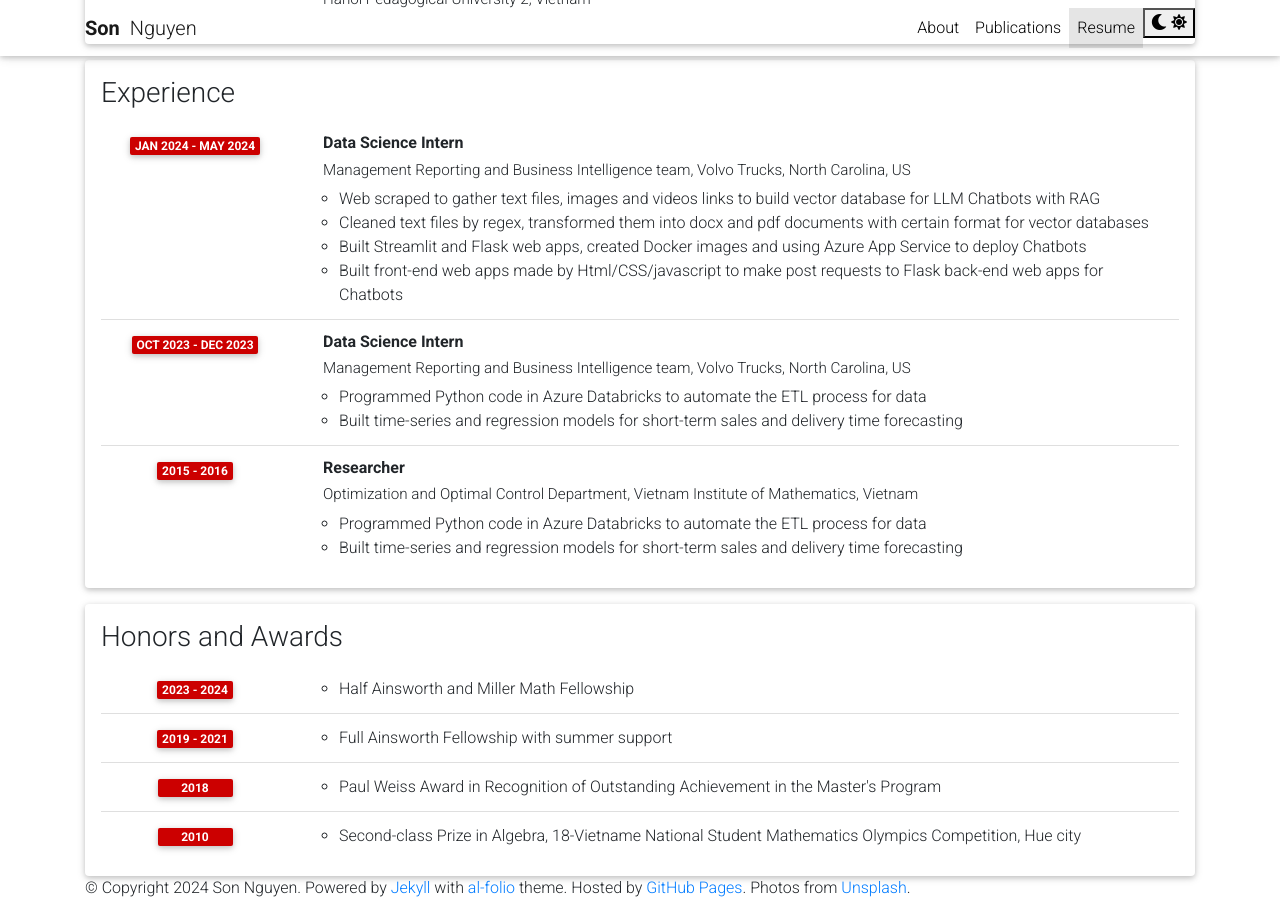
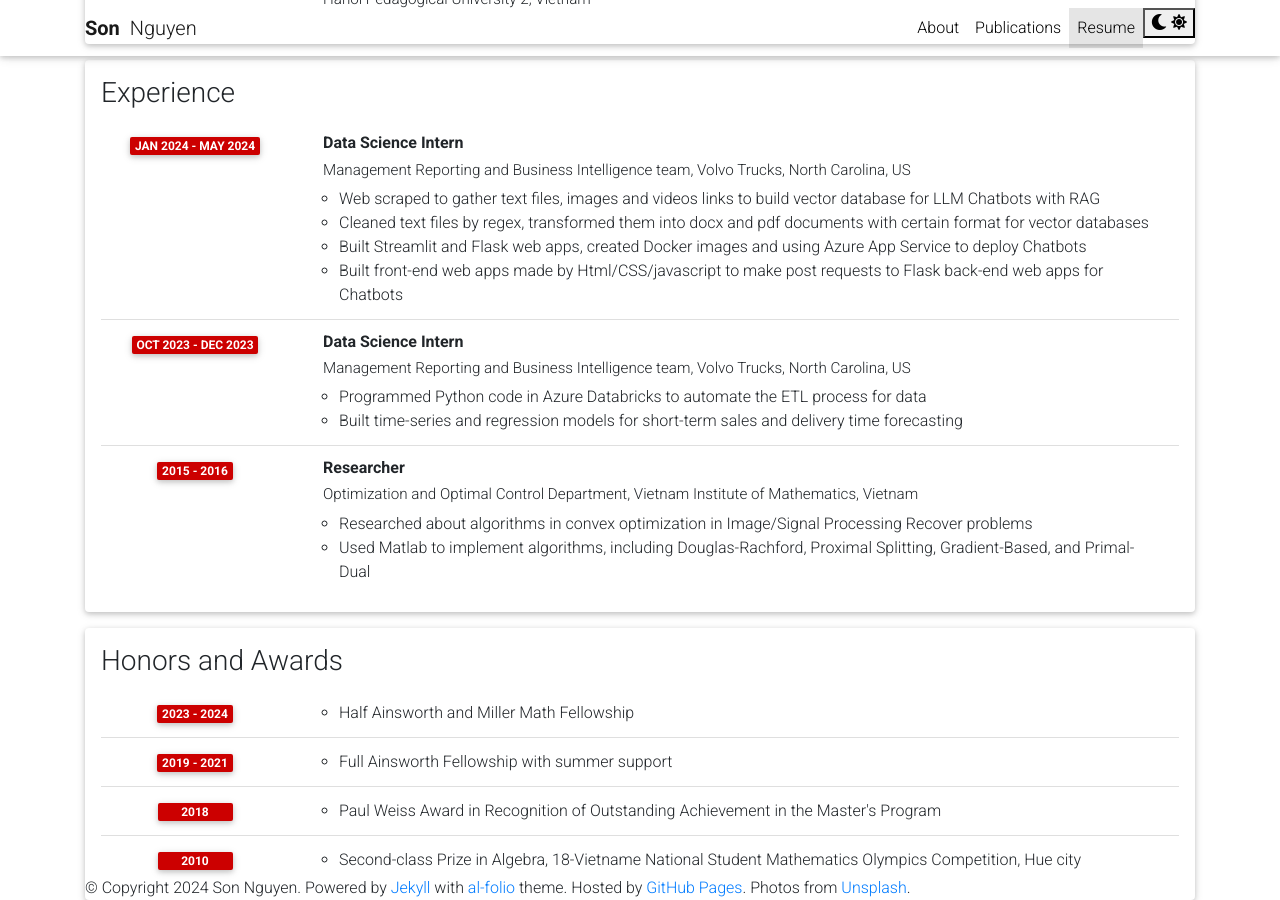
Before and after one commit to nguyendangson/nguyendangson.github.io, a Jekyll site: the page built from _pages/cv.md, in a window 1280 px wide and 900 px high, scrolled down 532 px. Built offline with Jekyll 4.4.1, drawn with Linux system fonts in a browser that asks for light colours; nearby versions of some CDN libraries; library files that are not in the unit come from our copies; comment, search, counter and statistics services are not loaded; a style sheet for code colours, icons or effects is not loaded.

Commit message:
Update cv.yml

```diff
--- a/_data/cv.yml
+++ b/_data/cv.yml
@@ -51,8 +51,8 @@
       institution: Optimization and Optimal Control Department, Vietnam Institute of Mathematics, Vietnam
       year: 2015 - 2016
       description:
-        - Programmed Python code in Azure Databricks to automate the ETL process for data
-        - Built time-series and regression models for short-term sales and delivery time forecasting
+        - Researched about algorithms in convex optimization in Image/Signal Processing Recover problems
+        - Used Matlab to implement algorithms, including Douglas-Rachford, Proximal Splitting, Gradient-Based, and Primal-Dual
 
 - title: Honors and Awards
   type: time_table
```
